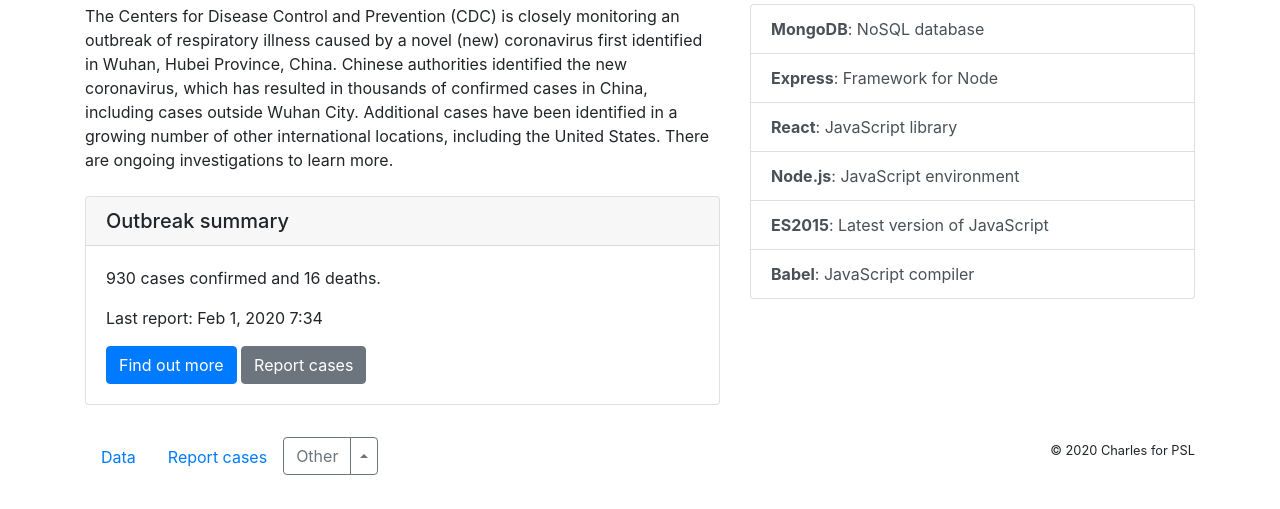
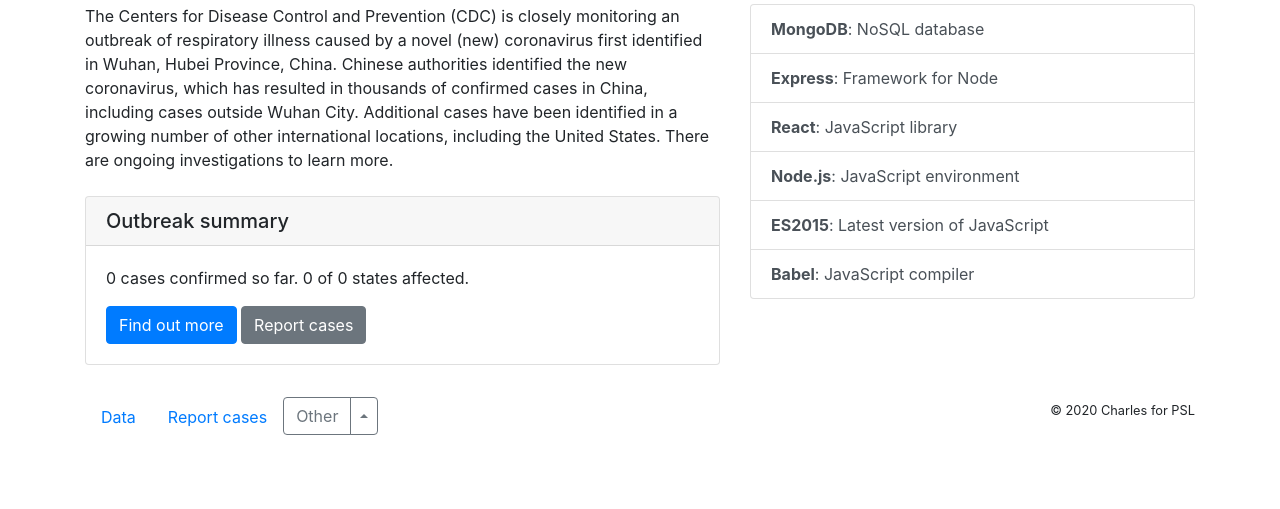
Before and after one commit to carlosz22/psl-outbreak, a Flask app: page / in a window 1280 px wide. Shown: the part 426-935 px from the top of the page. After the commit the page ends 861 px from the top, so only its background shows below. Run offline with Flask 2, Linux system fonts and the light colour scheme; some libraries are stand-ins or nearby versions.

Commit message:
Feature: Added routes root and data using SQLAlchemy logic

```diff
--- a/models/report.py
+++ b/models/report.py
@@ -11,7 +11,6 @@ class Report(BaseModel, Base):
     __tablename__ = 'reports'
     state_id = Column(Integer, ForeignKey('states.id'), nullable=False)
     infections = Column(Integer, nullable=False)
-    deaths = Column(Integer, nullable=False)
 
     def __init__(self, *args, **kwargs):
         """initializes report"""
--- a/web_flask/app.py
+++ b/web_flask/app.py
@@ -5,7 +5,6 @@ starts a Flask web application
 
 from flask import Flask, render_template, jsonify
 from models.report import Report
-from models.news import News
 from models.state import State
 import models
 from models import storage
@@ -14,7 +13,20 @@ app = Flask(__name__)
 
 @app.route('/')
 def fetch_index():
-    return render_template('index.html')
+    total_infections = 0
+    total_states = 0
+    states_affected = 0
+    states = storage.all(State)
+    for state in states.values():
+        total_states += 1
+        report = storage.session.query(Report).filter_by(state_id=state.id)\
+            .order_by('updated_at').first()
+        if report is not None and report.infections > 0:
+            states_affected += 1
+            total_infections += report.infections
+    return render_template('index.html', total_states=total_states,
+                           states_affected=states_affected,
+                           total_infections=total_infections)
 
 
 @app.route('/states')
@@ -26,17 +38,33 @@ def show_states():
     return jsonify({'states': states_list})
 
 
-@app.route('/data')
-def show_data():
-    states = storage.all(State)
-    return render_template("data.html", states=states)
-
 
 @app.route('/report')
-def show_report():
+def fetch_report():
     states = storage.all(State)
     return render_template("report.html", states=states)
 
 
+@app.route('/data')
+def fetch_states_list():
+    states_list = []
+    total_infections = 0
+    states = storage.all(State)
+    for state in states.values():
+        state_dict = {}
+        state_dict['name'] = state.name
+        state_dict['id'] = state.id
+        report = storage.session.query(Report).filter_by(state_id=state.id)\
+            .order_by('updated_at').first()
+        if report is None:
+            state_dict['infections'] = 0
+        else:
+            state_dict['infections'] = report.infections
+            total_infections += report.infections
+        states_list.append(state_dict)
+        print(states_list)
+    return render_template('data.html', states=states_list, total_infections=total_infections)
+
+
 if __name__ == "__main__":
     app.run(debug=True)
--- a/web_flask/templates/index.html
+++ b/web_flask/templates/index.html
@@ -25,8 +25,8 @@
             <div class="card mt-4">
                 <h5 class="card-header">Outbreak summary</h5>
                 <div class="card-body">
-                    <p class="card-text">930 cases confirmed and 16 deaths.</p>
-                    <p class="card-text">Last report: Feb 1, 2020 7:34</p>
+                    <p class="card-text">{{ total_infections }} cases confirmed so far. {{ states_affected }} of
+                        {{ total_states }} states affected.</p>
                     <a href="/data" class="btn btn-primary">Find out more</a>
                     <a href="/report" class="btn btn-secondary">Report cases</a>
                 </div>
@@ -50,4 +50,4 @@
             </div>
         </div>
     </div>
-{% endblock %}
+    {% endblock %}
```
Also changed, not shown: web_flask/insert_data.py (+8 -11 lines), web_flask/templates/data.html (+4 -4 lines).
